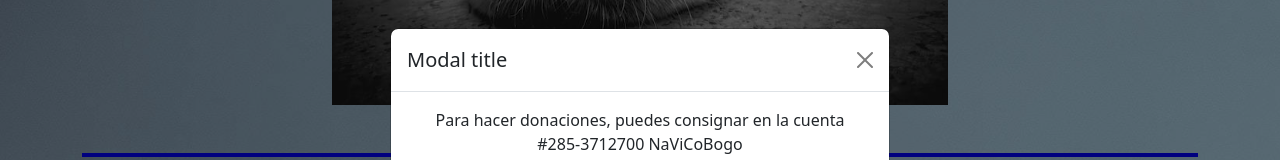
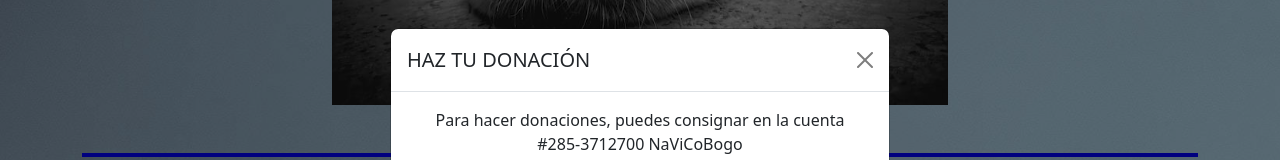
Before and after one commit to chrisayuron/SomosCanes, a plain HTML site: page Index.html in a window 1280 px wide. Both pictures are taken after a click on the button "Donar". Shown: the part 561-721 px from the top of the page. Drawn offline with nearby package versions, Linux system fonts and the light colour scheme.

Commit message:
title modal

```diff
--- a/Index.html
+++ b/Index.html
@@ -173,7 +173,7 @@
                     <div class="modal-dialog">
                       <div class="modal-content">
                         <div class="modal-header">
-                          <h5 class="modal-title" id="exampleModalLabel">Modal title</h5>
+                          <h5 class="modal-title" id="exampleModalLabel">HAZ TU DONACIÓN</h5>
                           <button type="button" class="btn-close" data-bs-dismiss="modal" aria-label="Close"></button>
                         </div>
                         <div class="modal-body">
```
